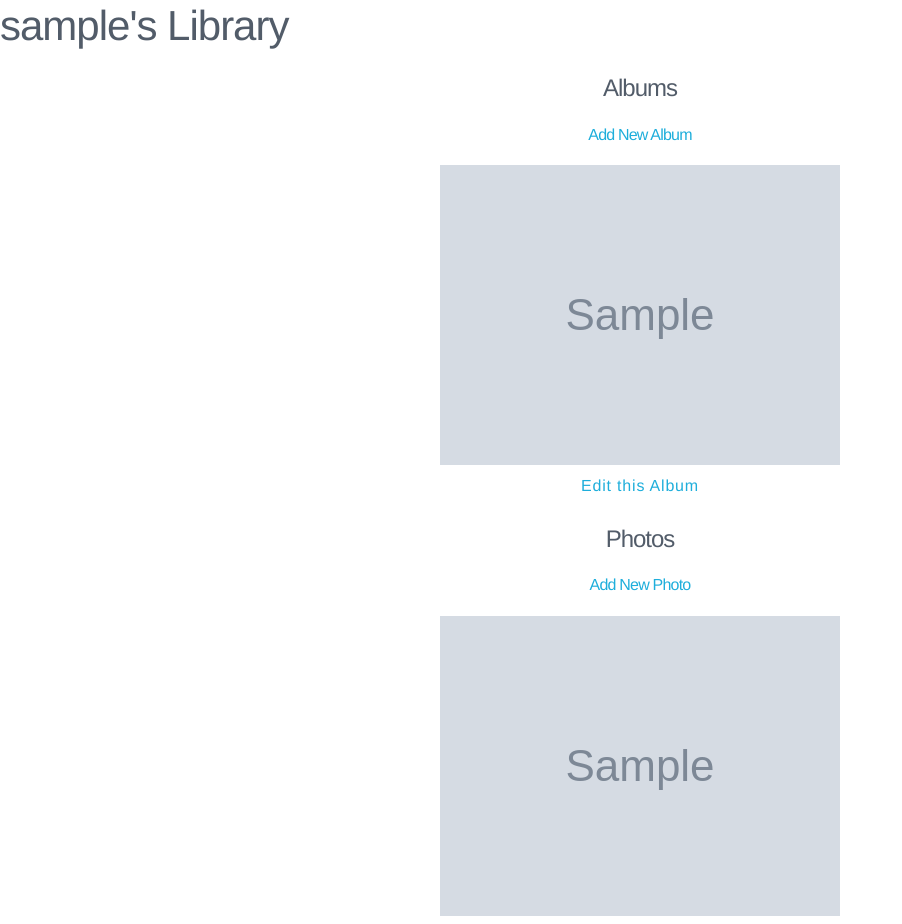
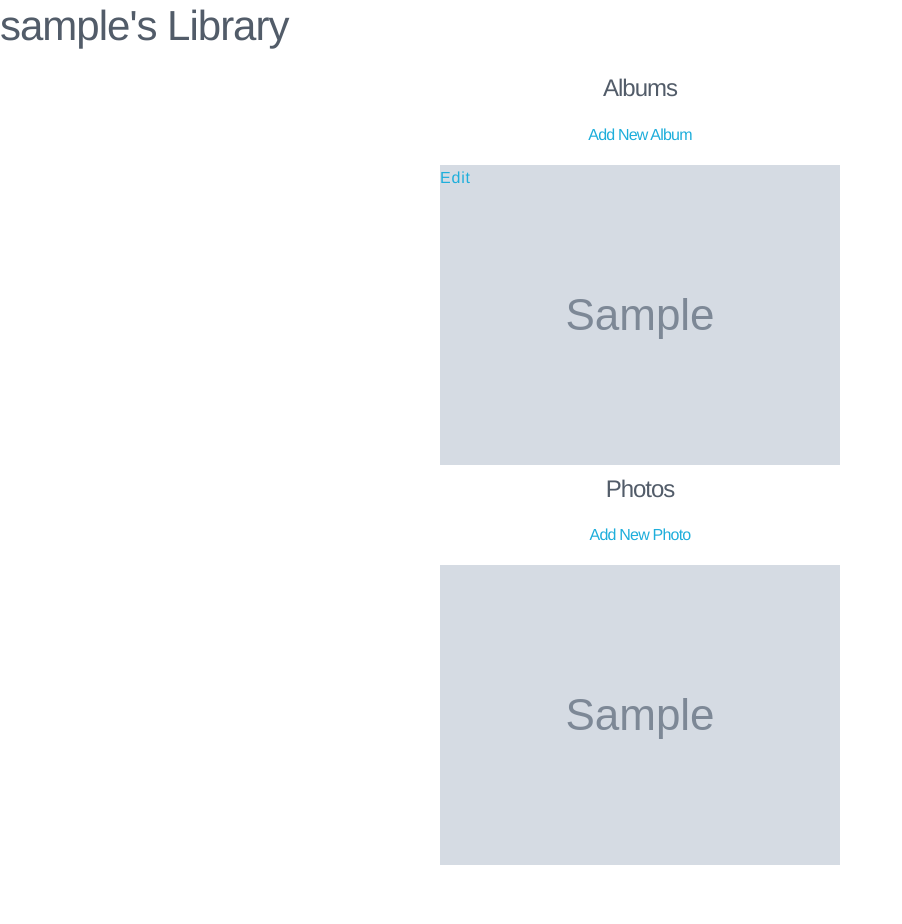
Before and after one commit to SeleniumK/django-imager, a Django app: page /images/library in a window 1280 px wide. Shown: the part 80-1004 px from the top of the page, without its empty margins (0-902 px from the left). After the commit the page ends 945 px from the top, so only its background shows below. Run offline with Django 3.2, Linux system fonts and the light colour scheme; a user stored in the database is signed in; tables that the repository leaves empty hold one stand-in row (values such as "Sample post"); grey boxes marked "Sample" are stand-in pictures; parts of the project's set-up code (start-up, migrations or seed data) failed here and were passed over; some libraries are stand-ins or nearby versions.

Commit message:
edit icon

```diff
--- a/imagersite/imager_images/urls.py
+++ b/imagersite/imager_images/urls.py
@@ -2,7 +2,6 @@ from django.conf.urls import url
 from django.contrib.auth.decorators import login_required
 from imager_images.views import Library
 from .views import photo_view, AddOrEditAlbum, AddOrEditPhoto
-# from .views import photo_view, AddAlbum, AddPhoto, UpdateAlbum
 
 
 urlpatterns = [
--- a/imagersite/imagersite/static/imagersite/css/style.css
+++ b/imagersite/imagersite/static/imagersite/css/style.css
@@ -186,6 +186,16 @@ section {
   justify-content: space-around;
 }
 
+.album-container {
+  display: inline-block;
+  position: relative;
+}
+
+.edit {
+  position: absolute;
+  z-index: 999999;
+  margin-top: 0;
+}
 
 @media (max-width: 400px) {
   .button {
--- a/imagersite/imagersite/templates/library.html
+++ b/imagersite/imagersite/templates/library.html
@@ -19,7 +19,7 @@
         'overlayShow'   :   false
     });
 
-// });
+});
 </script>
 
 <h2>{{user.username}}'s Library</h2>
@@ -27,12 +27,14 @@
     <h3>Albums</h3>
     <a href="albums/add"><h4>Add New Album</h4></a>
     {% for album in albums %}
-    <a class="inline" href="#{{album.id}}" alt"Album {{album.title}}">
-        {% thumbnail album.cover.img_file "200x200" crop="center" as im %}
-        <img src="{{ im.url }}">
-        {% endthumbnail %}
-    </a>
-    <a href='albums/{{album.id}}/edit'><p>Edit this Album</p></a>
+    <div class="album-container">
+        <a class="edit" href='albums/{{album.id}}/edit'><p>Edit</p></a>
+        <a class="inline" href="#{{album.id}}" alt"Album {{album.title}}">
+            {% thumbnail album.cover.img_file "200x200" crop="center" as im %}
+            <img src="{{ im.url }}">
+            {% endthumbnail %}
+        </a>
+    </div>
     <div style="display:none">
         <div id="{{album.id}}">
             <h4>{{ album.title }}</h4>
```
